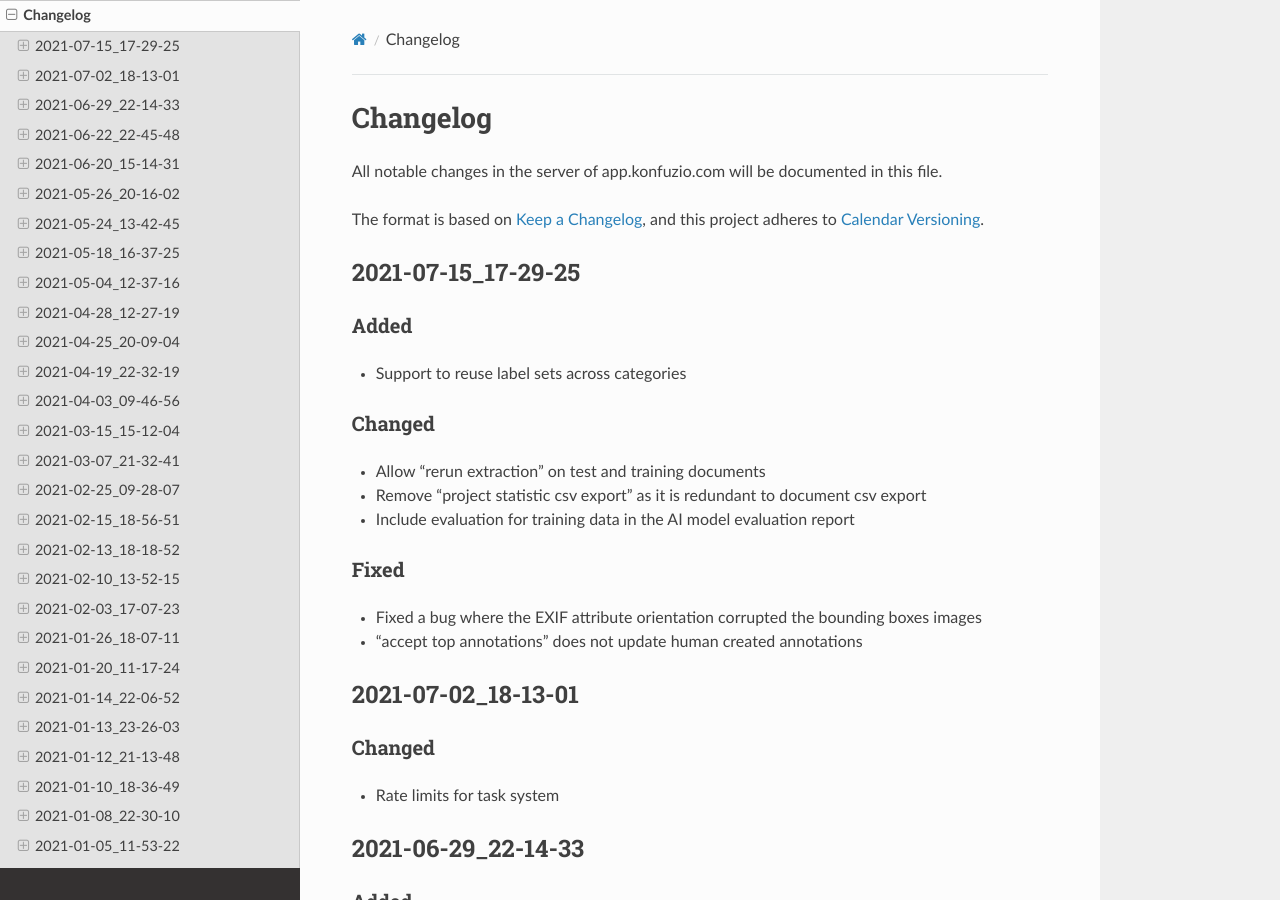
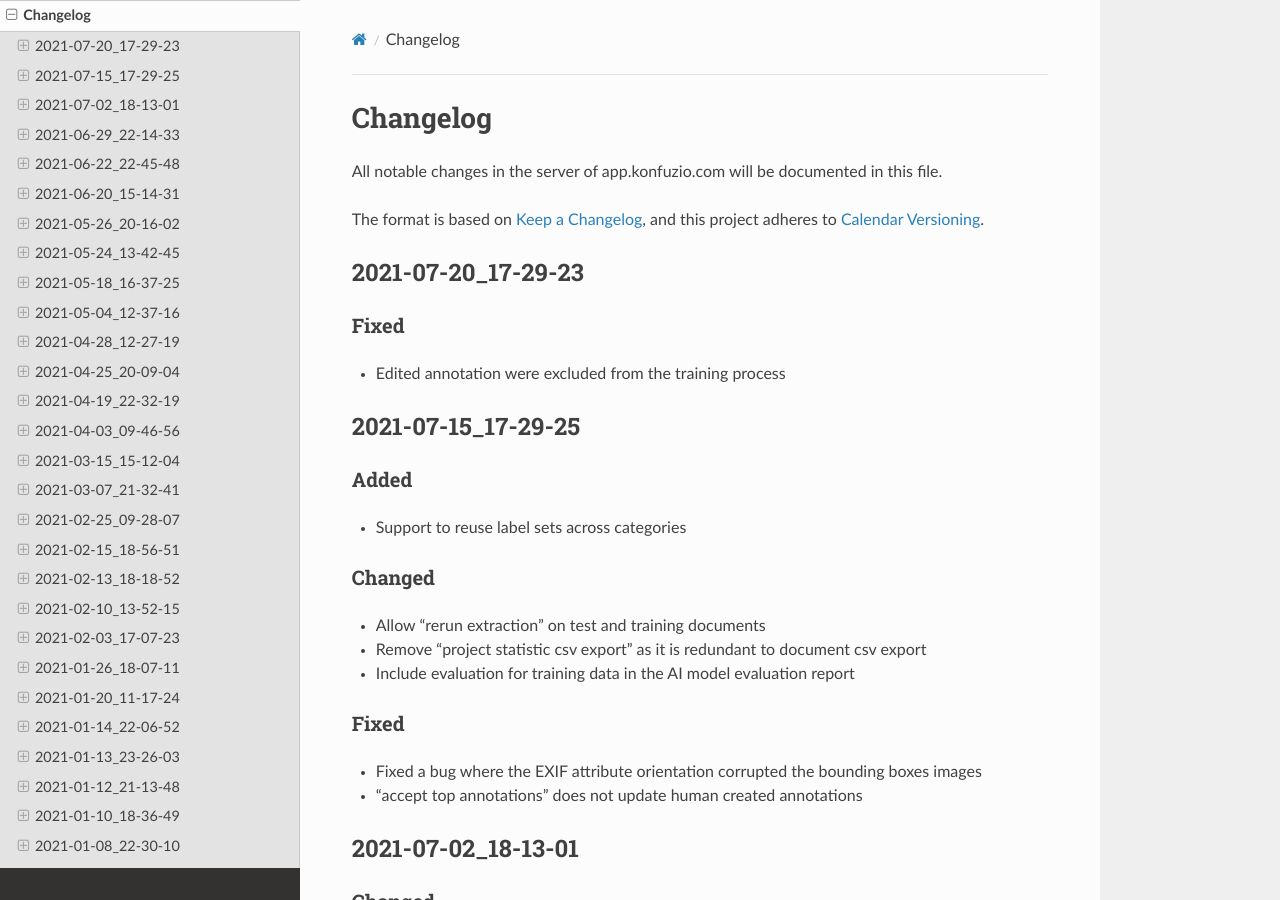
Before and after one commit to konfuzio-ai/konfuzio-sdk, a Sphinx documentation site: the page built from docs/web/changelog_app.md, in a window 1280 px wide and 900 px high. Built offline with Sphinx 7.4.7 and the Read the Docs theme 2.0.0, drawn with Linux system fonts in a browser that asks for light colours.

Commit message:
Update changelog_app.md

```diff
--- a/docs/web/changelog_app.md
+++ b/docs/web/changelog_app.md
@@ -7,6 +7,11 @@ All notable changes in the server of app.konfuzio.com will be documented in this
 
 The format is based on [Keep a Changelog](https://keepachangelog.com/en/1.0.0/),
 and this project adheres to [Calendar Versioning](https://calver.org/overview.html).
+
+## 2021-07-20_17-29-23
+
+### Fixed
+- Edited annotation were excluded from the training process
 
 ## 2021-07-15_17-29-25
 
```
